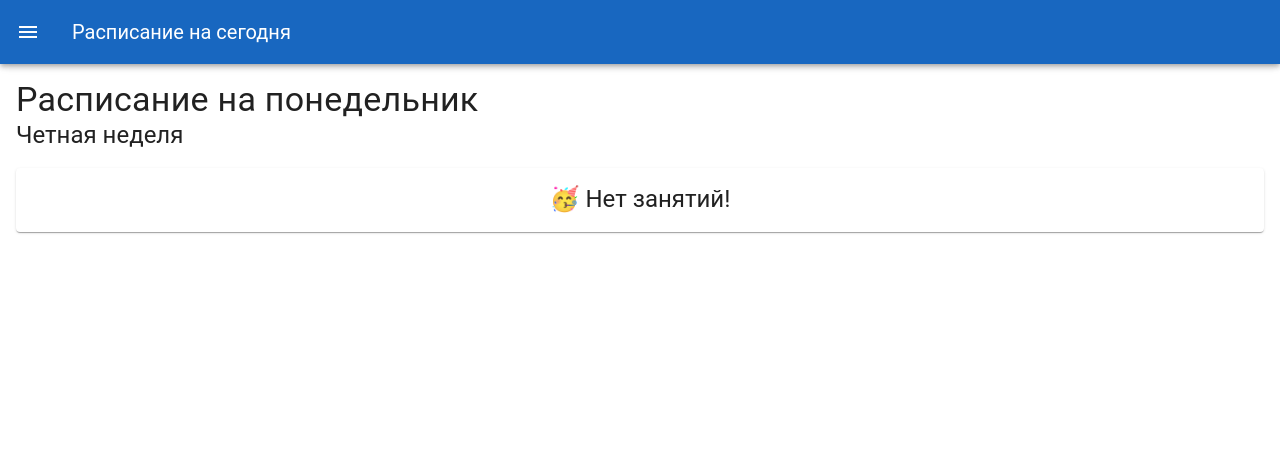
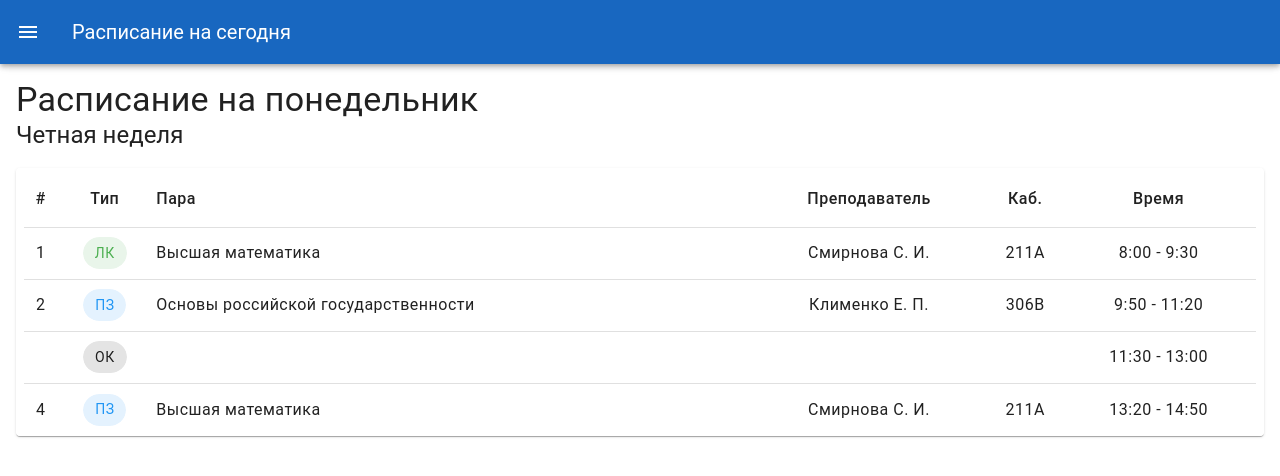
Before and after one commit to SanyaPilot/UniversitySchedDisplay, a Vue app: page /day/0 in a window 1280 px wide. Shown: the top 476 px of the page. Built offline with nearby package versions, Linux system fonts and the light colour scheme.

Commit message:
Schedule: Use the first group in the list if ID wasn't saved yet

```diff
--- a/src/components/Schedule.vue
+++ b/src/components/Schedule.vue
@@ -75,9 +75,10 @@
         return times
       },
       lessons() {
-        let dow = this.dow == undefined ? (curDate.getDay() - 1) : this.dow
-        const group = schedConfig.groups[this.selectedGroup]
+        const groupId = this.selectedGroup != undefined ? this.selectedGroup : 0
+        const group = schedConfig.groups[groupId]
         if (group == undefined) return null
+        const dow = this.dow != undefined ? this.dow : (curDate.getDay() - 1)
         const day = group.weeks[this.weekType ? 'even' : 'odd'][dow]
         if (day == undefined) return null
 
```
